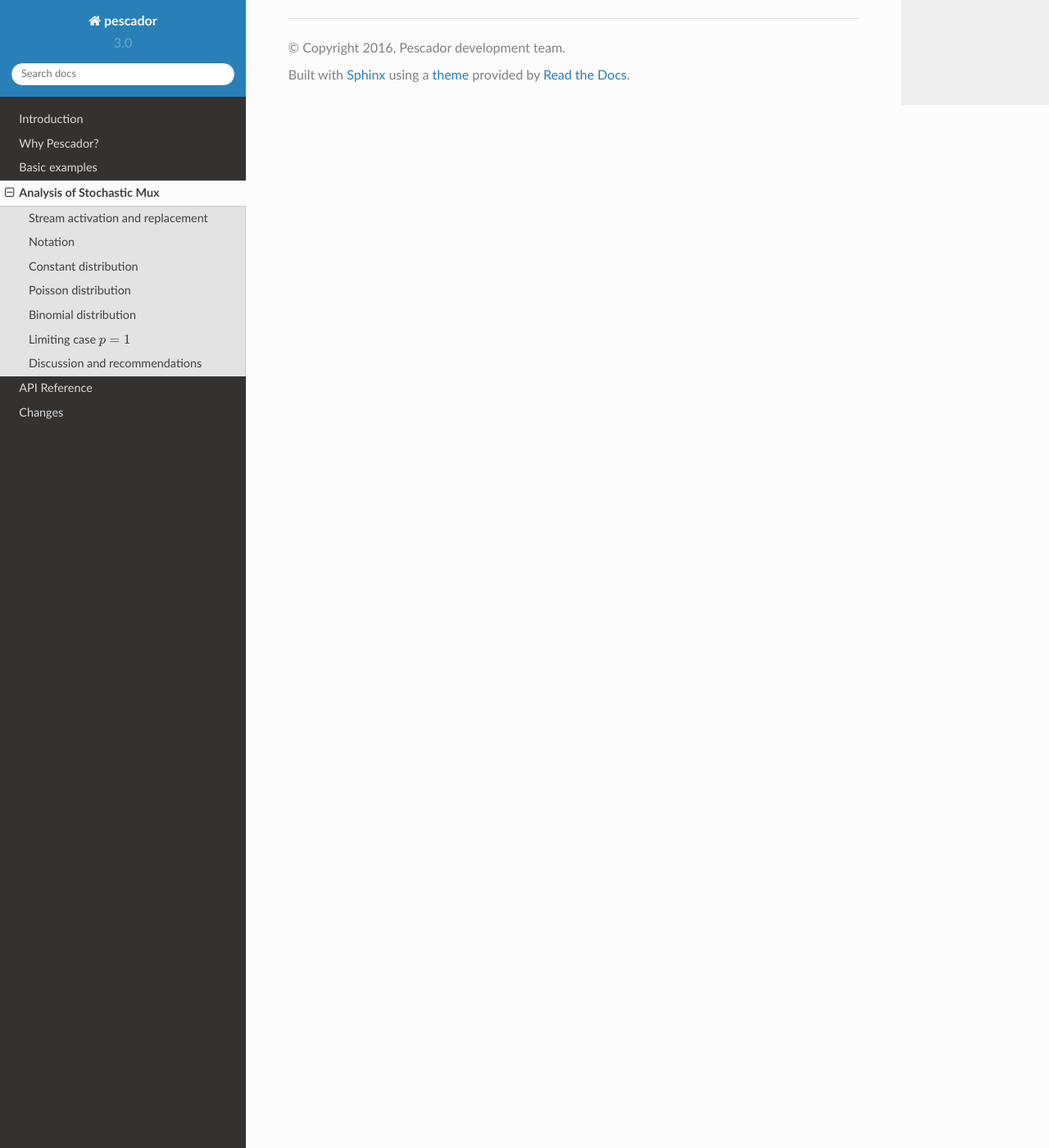
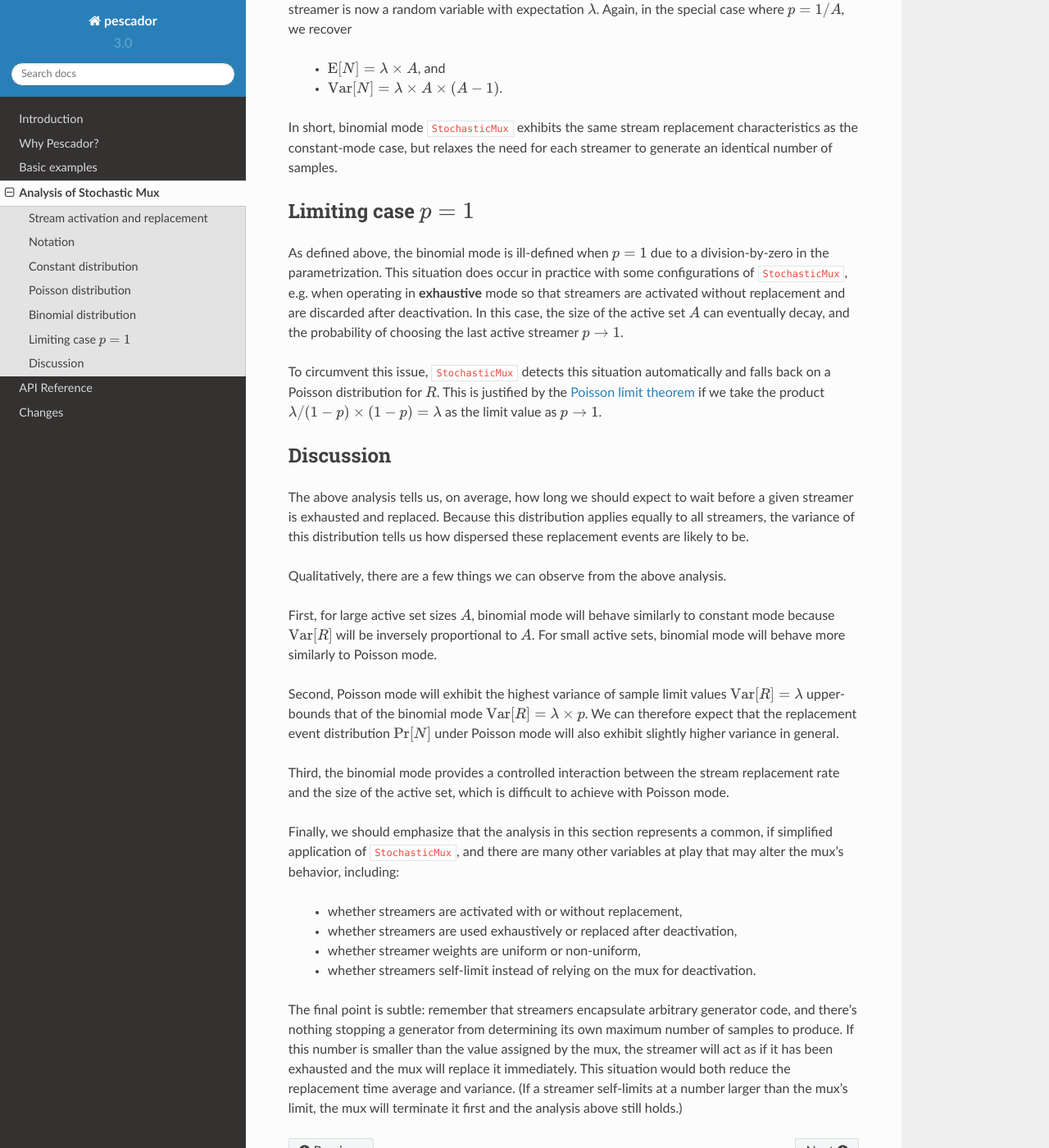
Before and after one commit to pescadores/pescador, a Sphinx documentation site: the page built from docs/muxanalysis.rst, in a window 1280 px wide and 1400 px high, scrolled down 3984 px. Shown: the whole window at 82% size. Built offline with Sphinx 7.4.7 and the Read the Docs theme 2.0.0, drawn with Linux system fonts in a browser that asks for light colours; pages that are not in the unit, such as notebooks, are missing from menus; cross-references to code outside the pages are shown as plain code; some of the changed text lies outside the part shown.

Commit message:
updated documentation for stochastic mux

```diff
--- a/docs/muxanalysis.rst
+++ b/docs/muxanalysis.rst
@@ -72,13 +72,13 @@
 
 .. math::
 
-   \text{E}[K] = r \cdot \frac{1-p}{p},
+   \text{E}[K] = r \times \frac{1-p}{p},
 
 and variance
 
 .. math::
 
-   \text{Var}[K] = r \cdot \frac{1-p}{p^2}.
+   \text{Var}[K] = r \times \frac{1-p}{p^2}.
 
 
 The total number of samples produced by the mux before the streamer is replaced is now a random
@@ -87,7 +87,7 @@
 
 .. math::
 
-   \text{E}[N] = \text{E}[K] + r = r \cdot\frac{1-p}{p} + r = \frac{r}{p}.
+   \text{E}[N] = \text{E}[K] + r = r \times\frac{1-p}{p} + r = \frac{r}{p}.
 
 
 Since :math:`N` and :math:`K` differ only by a constant (:math:`r`), they have the same
@@ -101,8 +101,8 @@
 If we apply the simplifying assumption that streamers are selected uniformly at random (:math:`p
 = 1/A`), then we get the following:
 
-    * :math:`\text{E}[N] = r \cdot A`, and
-    * :math:`\text{Var}[N] = r \cdot A \cdot (A-1)`.
+    * :math:`\text{E}[N] = r \times A`, and
+    * :math:`\text{Var}[N] = r \times A \times (A-1)`.
 
 In plain language, this says that the streamer replacement rate scales like the product of the size of the active set and the number of samples per streamer.
 Making either of these values large implies that we should expect to wait longer to replace an active streamer.
@@ -115,19 +115,30 @@
 
 In pescador version 2 and earlier, the sample limit :math:`r` was not a constant value, but a
 random variable :math:`R` drawn from a Poisson distribution with rate parameter :math:`\lambda`.
-The analysis above can mostly be carried over to handle this case, though it does not lead to a
-closed form expression for :math:`\text{E}[N]` or :math:`\text{Var}[N]` because we must now
-marginalize over the variable :math:`R`:
+In this case, the mean and variance of :math:`R` are simply :math:`\text{E}[R] =
+\text{Var}[R] = \lambda`.
+
+However, this does not lead to a closed form expression for :math:`\text{E}[N]` or :math:`\text{Var}[N]` because we must now marginalize over :math:`R`:
 
 .. math::
 
-   \text{Pr}[K=k]   &= \sum_{r=0}^{\infty} \text{Pr}[K=k, R = r]\\
-                    &= \sum_{r=0}^{\infty} \text{Pr}[K=k ~|~ R = r] \times \text{Pr}[R=r]\\
-                    &= \sum_{r=0}^{\infty} {k + r - 1 \choose k} {(1-p)^k p^r} \times \frac{\lambda^r e^{-\lambda}}{r!}
+   \text{Pr}[N=n]   &= \sum_{r=0}^{\infty} \text{Pr}[K=n-r, R = r]\\
+                    &= \sum_{r=0}^{\infty} \text{Pr}[K=n-r ~|~ R = r] \times \text{Pr}[R=r]\\
+                    &= \sum_{r=0}^{\infty} {n - 1 \choose n-r} {(1-p)^{n-r} p^r} \times \frac{\lambda^r e^{-\lambda}}{r!}
 
 
 While this distribution is still supported, it has been replaced as the default by a binomial
 distribution mode which is more amenable to analysis.
+
+
+.. note::
+    In pescador ≥ 3.0, poisson mode is actually implemented as :math:`R \sim 1 +
+    \text{Poisson}(\lambda - 1)`.  This maintains the expected value of
+    :math:`\lambda`, with slightly reduced variance (:math:`\lambda - 1`),
+    but it ensures that at least one sample is produced from active streamers before deactivation.
+
+    This logic is also applied to the binomial mode described below, but omitted
+    from the analysis here for simplicity.
 
 Binomial distribution
 ---------------------
@@ -147,13 +158,13 @@
 .. math::
 
    \text{Pr}[N=n] &= \sum_{r=0}^{\infty} \text{Pr}[K=n-r ~|~ R= r] \times \text{Pr}[R=r]\\
-   &= \sum_{r=0}^{\infty} {n-1 \choose n-r} {\left(1-p\right)}^{n-r} p^r \cdot {m \choose r} q^r {(1-q)}^{m-r}.
+   &= \sum_{r=0}^{\infty} {n-1 \choose n-r} {\left(1-p\right)}^{n-r} p^r \times {m \choose r} q^r {(1-q)}^{m-r}.
 
 If we set :math:`q = 1-p`, this simplifies as follows:
 
 .. math::
 
-   \text{Pr}[N=n] &= \sum_{r=0}^{\infty} {n-1 \choose n-r} {\left(1-p\right)}^{n-r} p^r \cdot {m \choose r} {(1-p)}^r p^{m-r}\\
+   \text{Pr}[N=n] &= \sum_{r=0}^{\infty} {n-1 \choose n-r} {\left(1-p\right)}^{n-r} p^r \times {m \choose r} {(1-p)}^r p^{m-r}\\
    &= \sum_{r=0}^{\infty} {n-1 \choose n-r} {\left(1-p\right)}^n p^m {m \choose r}\\
    &= {\left(1-p\right)}^n p^m {n + m - 1\choose n}.
 
@@ -174,7 +185,9 @@
 where NB denotes the probability mass function of the negative binomial distribution.
 This yields:
 
-    - :math:`\text{E}[R] = \lambda`,
+    - :math:`\text{E}[R] = \lambda`: each streamer generates :math:`\lambda` samples
+      on average,
+    - :math:`\text{Var}[R] = \lambda \times p`,
     - :math:`\text{E}[N] = \lambda / p`, and
     - :math:`\text{Var}[N] = \lambda \frac{1-p}{p^2}`.
 
@@ -182,13 +195,67 @@
 streamer is now a random variable with expectation :math:`\lambda`.
 Again, in the special case where :math:`p=1/A`, we recover
 
-    - :math:`\text{E}[N] = \lambda A`, and
-    - :math:`\text{Var}[N] = \lambda A (A-1)`.
+    - :math:`\text{E}[N] = \lambda \times A`, and
+    - :math:`\text{Var}[N] = \lambda \times A \times (A-1)`.
+
+In short, binomial mode ``StochasticMux`` exhibits the same stream replacement
+characteristics as the constant-mode case, but relaxes the need for each streamer to
+generate an identical number of samples.
 
 
 Limiting case :math:`p=1`
 -------------------------
 
+As defined above, the binomial mode is ill-defined when :math:`p=1` due to a
+division-by-zero in the parametrization.
+This situation does occur in practice with some configurations of ``StochasticMux``,
+e.g. when operating in **exhaustive** mode so that streamers are activated without
+replacement and are discarded after deactivation.
+In this case, the size of the active set :math:`A` can eventually decay, and the
+probability of choosing the last active streamer :math:`p \rightarrow 1`.
 
-Discussion and recommendations
-------------------------------
+To circumvent this issue, ``StochasticMux`` detects this situation automatically and
+falls back on a Poisson distribution for :math:`R`.
+This is justified by the `Poisson limit theorem <https://en.wikipedia.org/wiki/Poisson_limit_theorem>`_ if we take the product :math:`\lambda/(1-p) \times (1-p) = \lambda` as the limit value as :math:`p \rightarrow 1`.
+
+
+Discussion
+----------
+
+The above analysis tells us, on average, how long we should expect to wait before a
+given streamer is exhausted and replaced.
+Because this distribution applies equally to all streamers, the variance of this
+distribution tells us how dispersed these replacement events are likely to be.
+
+Qualitatively, there are a few things we can observe from the above analysis.
+
+First, for large active set sizes :math:`A`, binomial mode will behave similarly to constant mode because :math:`\text{Var}[R]` will be inversely proportional to :math:`A`.
+For small active sets, binomial mode will behave more similarly to Poisson mode.
+
+Second, Poisson mode will exhibit the highest variance of sample limit values
+:math:`\text{Var}[R] = \lambda` upper-bounds that of the binomial mode
+:math:`\text{Var}[R] = \lambda \times p`.
+We can therefore expect that the replacement event distribution :math:`\text{Pr}[N]`
+under Poisson mode will also exhibit slightly higher variance in general.
+
+Third, the binomial mode provides a controlled interaction between the stream
+replacement rate and the size of the active set, which is difficult to achieve with
+Poisson mode.
+
+Finally, we should emphasize that the analysis in this section represents a common,
+if simplified application of ``StochasticMux``, and there are many other variables
+at play that may alter the mux's behavior, including:
+
+    - whether streamers are activated with or without replacement,
+    - whether streamers are used exhaustively or replaced after deactivation,
+    - whether streamer weights are uniform or non-uniform,
+    - whether streamers self-limit instead of relying on the mux for deactivation.
+
+The final point is subtle: remember that streamers encapsulate arbitrary generator
+code, and there's nothing stopping a generator from determining its own maximum
+number of samples to produce.
+If this number is smaller than the value assigned by the mux, the streamer will act
+as if it has been exhausted and the mux will replace it immediately.
+This situation would both reduce the replacement time average and variance.
+(If a streamer self-limits at a number larger than the mux's limit, the mux will
+terminate it first and the analysis above still holds.)
```
Also changed, not shown: 1 other file.
